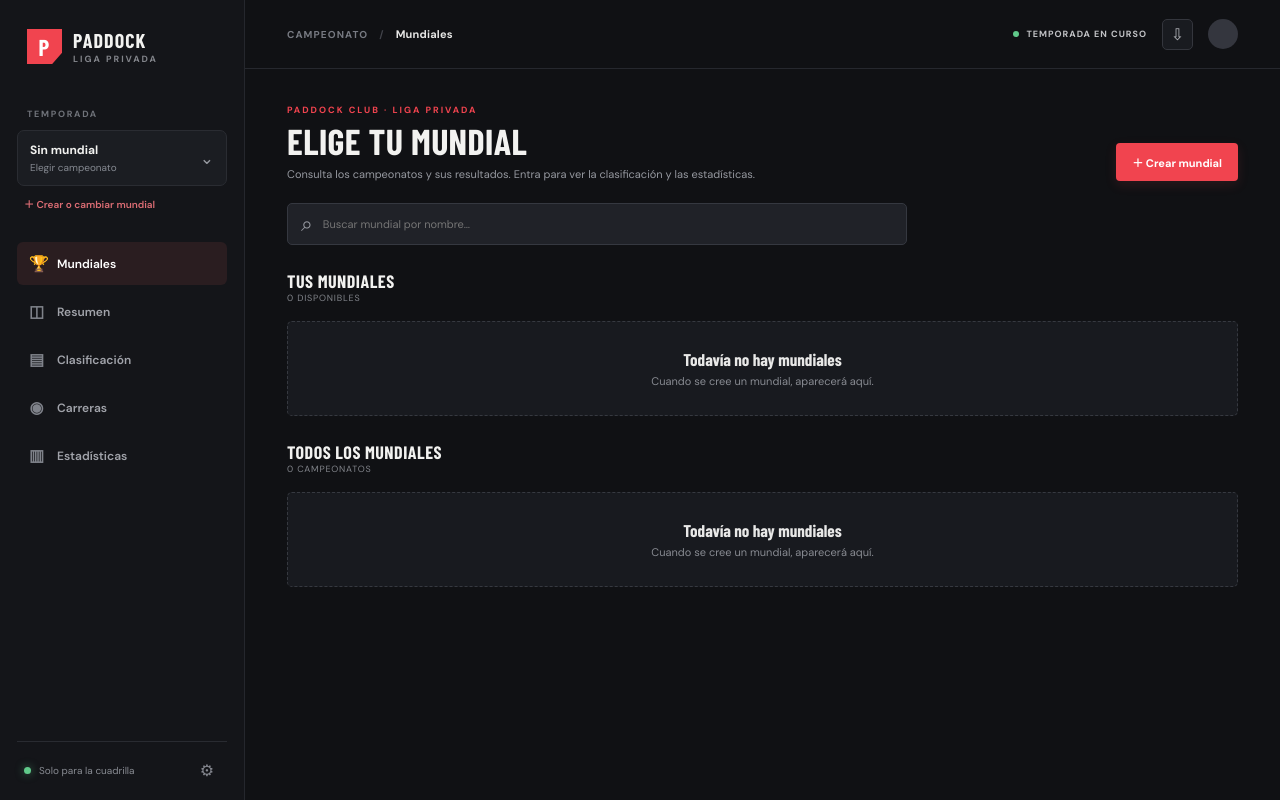
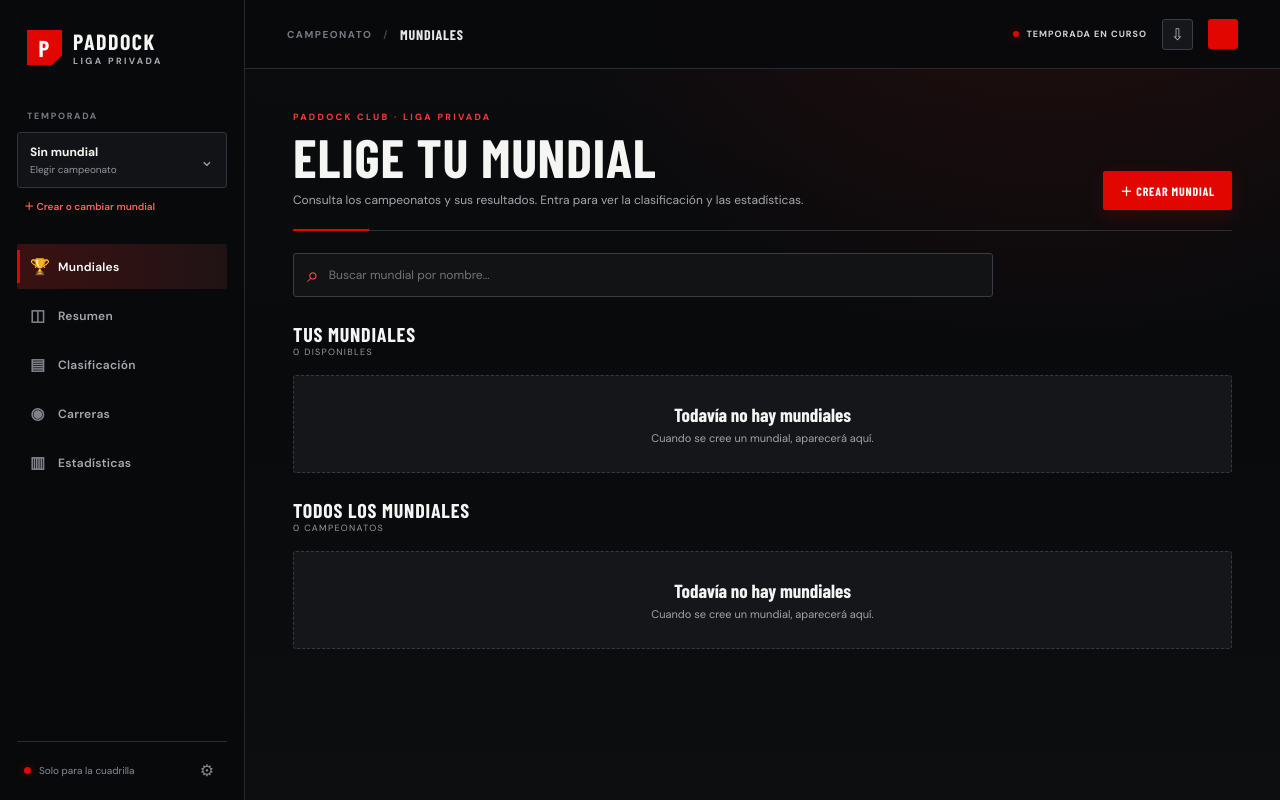
Before and after one commit to AdriVelasco2/mundialf1, a website built with Vite: page index.html in a window 1280 px wide. Built offline with nearby package versions, Linux system fonts and the light colour scheme; no server answers; files whose address does not match are found by name; a web font is replaced by a local one.

Commit message:
Refresh Paddock with F1 broadcast visual theme

```diff
--- a/index.html
+++ b/index.html
@@ -3,7 +3,7 @@
 <head>
   <meta charset="UTF-8" />
   <meta name="viewport" content="width=device-width, initial-scale=1.0" />
-  <meta name="theme-color" content="#101114" />
+  <meta name="theme-color" content="#090a0c" />
   <title>Paddock — Mundial F1</title>
   <link rel="preconnect" href="https://fonts.googleapis.com">
   <link rel="preconnect" href="https://fonts.gstatic.com" crossorigin>
--- a/styles.css
+++ b/styles.css
@@ -61,3 +61,27 @@
 @media(max-width:700px){.invite-box form{align-items:stretch;flex-direction:column}.invite-box form .primary{align-self:flex-start}.invite-link{align-items:stretch;flex-direction:column}.profile-edit-avatar>img,.profile-edit-avatar>span{width:55px;height:55px}}
 .catalog-heading{margin-bottom:22px}.catalog-actions{display:flex;gap:9px}.world-search{display:flex;align-items:center;gap:10px;max-width:620px;margin:0 0 25px;padding:0 13px;background:#202228;border:1px solid #353840;border-radius:5px;color:#9699a0}.world-search:focus-within{border-color:var(--red)}.world-search>span{font-size:21px}.world-search .field{border:0;background:transparent;padding:13px 0;outline:none}.world-section{margin:0 0 25px}.world-grid{display:grid;grid-template-columns:repeat(auto-fill,minmax(220px,1fr));gap:13px}.world-card{background:var(--panel);border:1px solid #282a30;border-radius:7px;padding:17px;min-width:0}.world-card-top{display:flex;align-items:center;justify-content:space-between}.world-status{font-size:8px;letter-spacing:1.2px;color:var(--green);font-weight:700}.world-card h3{font:700 21px var(--display);margin:16px 0 4px}.world-card p{color:#92959c;font-size:10px;margin:0 0 17px}.world-card .primary{display:flex;align-items:center;justify-content:space-between;width:100%}.world-section .empty{background:var(--panel)}
 @media(max-width:700px){.world-grid{grid-template-columns:1fr}.catalog-heading{flex-direction:column}.catalog-actions{width:100%}.catalog-actions .primary{width:100%}}
+
+/* F1 broadcast direction: sharper contrasts, red timing accents, scoreboard typography. */
+:root{--bg:#090a0c;--panel:#141619;--panel2:#1b1e22;--border:#30343a;--muted:#92969d;--text:#f5f5f4;--red:#e10600;--red2:#a80400;--green:#e10600;--gold:#f2f2f0}
+body{background:radial-gradient(ellipse at 82% -12%,#57100d55 0,transparent 35%),linear-gradient(180deg,#0b0c0e 0%,#090a0c 52%,#0d0e10 100%);background-attachment:fixed}
+.sidebar{background:#08090a;border-color:#25282d}
+.brand{font-size:22px;letter-spacing:1.5px}.brand-mark{background:var(--red);clip-path:polygon(0 0,100% 0,100% 72%,72% 100%,0 100%);box-shadow:0 0 22px #e1060033}
+.brand-sub{color:#aaaeb4;letter-spacing:2.4px}
+.season-label{color:#777b82}.season-switch{background:#111316;border-color:#30343a;border-radius:3px}.season-switch:hover{border-color:#62666d}
+.new-season-link{color:#ff625d}
+.nav{gap:4px}.nav-item{position:relative;border-radius:2px;color:#a4a7ad;padding:12px 13px;letter-spacing:.25px;transition:background .16s,color .16s}.nav-item:hover{background:#1b1d20}.nav-item.active{background:linear-gradient(90deg,#3a1111,#201315);color:#fff}.nav-item.active:before{content:"";position:absolute;left:0;top:6px;bottom:6px;width:3px;background:var(--red)}.nav-item.active span{color:#ff3933}
+.sidebar-bottom{border-color:#292c31}.online-dot{background:var(--red);box-shadow:0 0 9px #e1060077}
+.topbar{background:#090a0ceF;border-color:#292c31;backdrop-filter:blur(12px)}.crumb{letter-spacing:1.5px}.crumb strong{font-family:var(--display);font-size:14px;text-transform:uppercase;letter-spacing:.8px}.season-pill{color:#d2d3d5}.season-pill i{background:var(--red);box-shadow:0 0 8px #e1060088}
+.icon-button{border-radius:3px;background:#15171a;border-color:#3b3e44}.avatar{border-radius:3px;background:var(--red);font:700 14px var(--display)}
+.content{max-width:1480px;padding:42px 48px 68px}.page-heading{position:relative;padding-bottom:20px;border-bottom:1px solid #2c2f34}.page-heading:after{content:"";position:absolute;bottom:-1px;left:0;width:76px;height:2px;background:var(--red)}.eyebrow{letter-spacing:2.3px;color:#ff3933}.page-heading h1{font-size:clamp(38px,4.4vw,54px);letter-spacing:.8px}.page-heading p{font-size:12px;color:#a5a8ae;line-height:1.55}
+.primary{background:var(--red);border-radius:2px;padding:11px 17px;font:700 12px var(--display);letter-spacing:.8px;text-transform:uppercase;box-shadow:0 5px 18px #e106002b;transition:background .16s,transform .16s,box-shadow .16s}.primary:hover{background:#ff211a;box-shadow:0 7px 22px #e1060044;transform:translateY(-1px)}.secondary{border-radius:2px;background:#1b1d20;border-color:#41454c}.text-button{color:#ff4b45;letter-spacing:.3px}
+.stat-card,.panel{background:linear-gradient(145deg,#17191c,#111315);border:1px solid #303339;border-radius:3px;box-shadow:0 12px 28px #0002}.stat-card{padding:18px 20px}.stat-card:after{border-color:#34373c}.stat-label{letter-spacing:1.4px;color:#a8abb0}.stat-value{font-size:35px}.stat-note{font-size:10px;color:#90939a}.stat-accent{color:#ff3933}
+.panel{position:relative;overflow:hidden}.panel:before{content:"";position:absolute;left:0;top:0;width:42px;height:2px;background:var(--red)}.panel-title{font-size:20px;letter-spacing:.8px}.panel-kicker{letter-spacing:1.3px;color:#979aa1}
+.leader-card{background:linear-gradient(100deg,#321213,#191a1d 72%);border:1px solid #533032;border-radius:3px}.leader-position{color:#f5f5f4;font-size:38px}.leader-points{color:#ff3933;font-size:29px}.leader-points small{color:#aaaeb4}
+table{border-collapse:separate;border-spacing:0}th{background:#1e2024;color:#b7bac0;letter-spacing:1.2px;padding:12px 10px}td{border-bottom-color:#292c31;padding:13px 10px}.position{color:#ff3933;font-size:18px}.points{color:#fff}.driver-profile-link{transition:color .14s}.driver-profile-link:hover{color:#ff514b}
+.race-item{border-bottom-color:#303238;padding:11px 0 13px;transition:background .15s}.race-item:hover{background:#ffffff06}.race-number{color:#ff514b;font-size:14px}.race-flag{border-radius:2px;background:#25272b}.race-info strong{font-size:12px}.race-info small{font-size:10px}.race-winner{font-size:10px}.empty{border-radius:3px;background:#111315;color:#a1a4aa}.empty b{font-size:19px;color:#f4f4f3}
+.world-search{max-width:700px;border-radius:3px;background:#111315;border-color:#3a3d43}.world-search>span{color:#ff514b}.world-search .field{font-size:12px}.world-card{position:relative;overflow:hidden;border-radius:3px;background:linear-gradient(145deg,#191b1e,#101214);border-color:#34373d;padding:19px;transition:transform .18s,border-color .18s,box-shadow .18s}.world-card:before{content:"";position:absolute;top:0;left:0;right:0;height:3px;background:linear-gradient(90deg,var(--red) 0 28%,#484b50 28% 100%)}.world-card:hover{transform:translateY(-3px);border-color:#5b3435;box-shadow:0 14px 28px #0005}.world-card .race-flag{background:#301314}.world-status{color:#ff534d;letter-spacing:1.4px}.world-card h3{font-size:24px;letter-spacing:.25px}.world-card p{font-size:11px}.world-card .primary{margin-top:3px}
+.modal{border-radius:3px;background:#15171a;border-color:#41444a;padding:25px}.modal:before{content:"";display:block;height:3px;background:var(--red);margin:-25px -25px 20px}.modal h2{font-size:27px}.field,.toolbar select,.search{border-radius:3px;background:#101214;border-color:#3b3e45}.result-row select,.result-row input{border-radius:2px;background:#101214}.sprint-toggle{border-radius:3px;background:#111315;border-color:#393c42}.toast{border-radius:3px;border-left:3px solid var(--red)}
+@media(max-width:950px){.content{padding:32px 27px 55px}}
+@media(max-width:700px){.content{padding:25px 16px 45px}.page-heading{padding-bottom:16px}.page-heading h1{font-size:36px}.panel{border-radius:3px}.topbar{background:#090a0c}.nav-item.active:before{top:5px;bottom:5px}}
```
